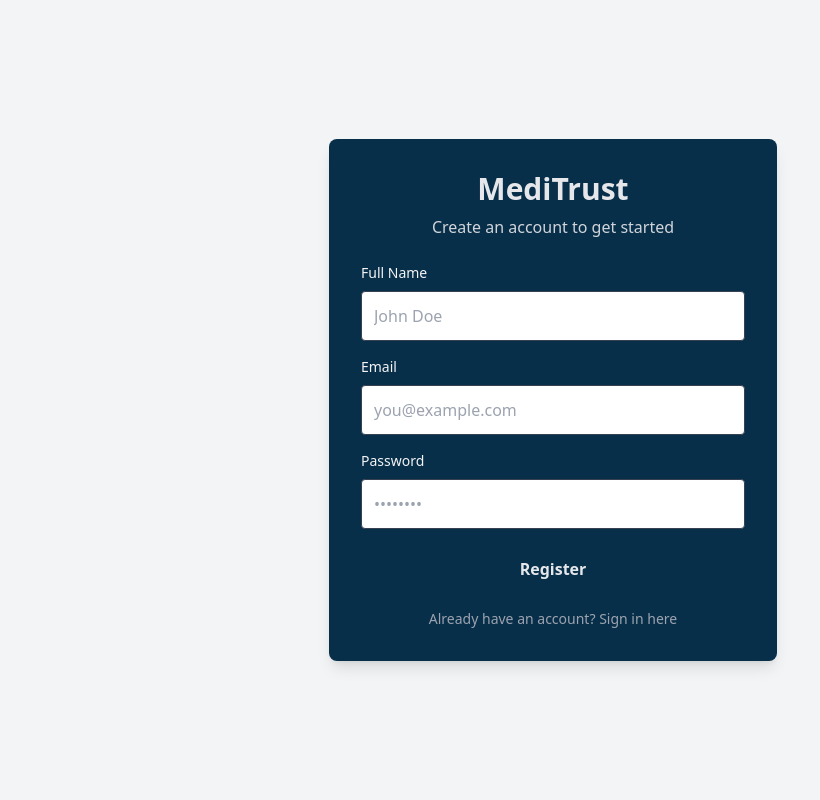
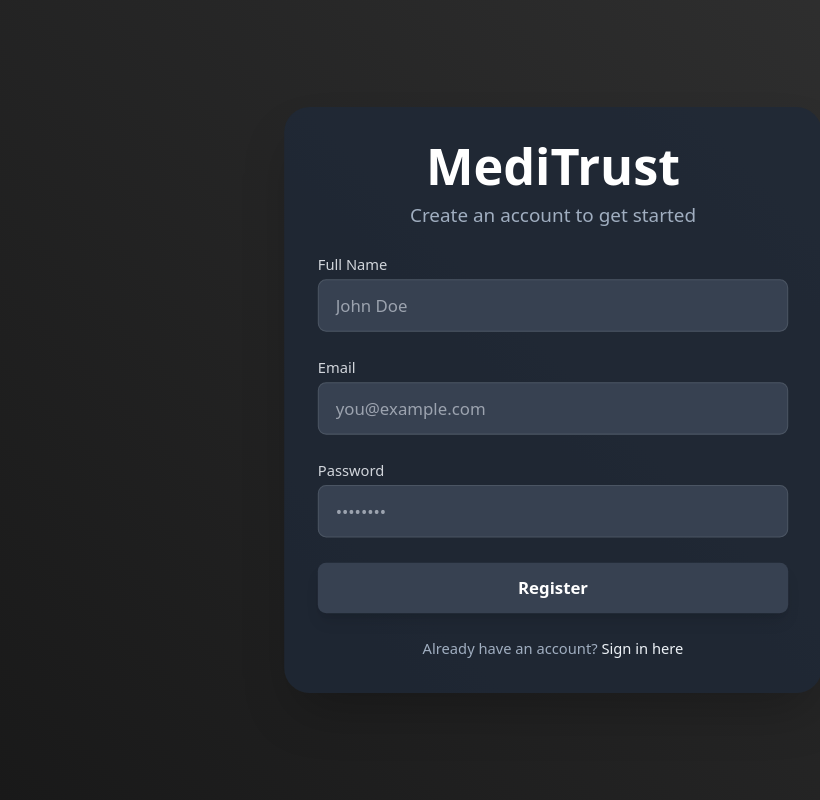
Before and after one commit to Rajeeva8369/yowl, a Vue app in the folder frontend/frontend/: page /Register in a window 1280 px wide. Shown: the whole page, without its empty margins (87-907 px from the left). Built offline with nearby package versions, Linux system fonts and the light colour scheme.

Commit message:
login-register update

```diff
--- a/frontend/frontend/src/components/Login.vue
+++ b/frontend/frontend/src/components/Login.vue
@@ -1,49 +1,53 @@
 <template>
-    <div class="flex min-h-screen">
-      <div class="w-full max-w-md m-auto bg-sky-950 rounded-lg shadow-lg p-8">
-        <div class="text-center mb-6">
-          <h1 class="text-3xl font-bold text-secondary  text-gray-200">MediTrust</h1>
-          <p class="text-gray-300 mt-2">Sign in to access the latest updates</p>
+  <div class="flex items-center justify-center min-h-screen bg-gradient-to-br from-black to-gray-900 p-4">
+    <div class="w-full max-w-lg bg-gray-800 bg-opacity-80 rounded-3xl shadow-2xl p-8 space-y-6 transform transition duration-500 ease-in-out scale-105 hover:scale-100">
+      <div class="text-center">
+        <h1 class="text-5xl font-extrabold text-white">MediTrust</h1>
+        <p class="text-gray-400 mt-2 text-lg">Sign in to stay updated</p>
       </div>
 
-        <form @submit.prevent="handleLogin">
-          <div class="mb-4">
-            <label for="email" class="block mb-2 text-sm text-gray-100">Email</label>
+      <form @submit.prevent="handleLogin" class="space-y-6">
+        <div>
+          <label for="email" class="block text-sm font-medium text-gray-300">Email</label>
+          <div class="relative">
             <input
               v-model="email"
               type="email"
               id="email"
               required
-              class="w-full p-3 rounded bg-white border border-gray-700 focus:ring-2 focus:ring-secondary outline-none"
+              class="w-full px-4 py-3 mt-1 text-gray-100 bg-gray-700 border border-gray-600 rounded-lg focus:ring-2 focus:ring-gray-500 focus:outline-none transition duration-300"
               placeholder="you@example.com"
             />
           </div>
+        </div>
 
-          <div class="mb-4">
-            <label for="password" class="block mb-2 text-sm text-gray-100">Password</label>
+        <div>
+          <label for="password" class="block text-sm font-medium text-gray-300">Password</label>
+          <div class="relative">
             <input
               v-model="password"
               type="password"
               id="password"
               required
-              class="w-full p-3 rounded bg-white border border-gray-700 focus:ring-2 focus:ring-secondary outline-none"
+              class="w-full px-4 py-3 mt-1 text-gray-100 bg-gray-700 border border-gray-600 rounded-lg focus:ring-2 focus:ring-gray-500 focus:outline-none transition duration-300"
               placeholder="••••••••"
             />
+          </div>
         </div>
 
         <button
           type="submit"
-            class="w-full bg-secondary py-3 rounded font-semibold hover:bg-gray-600 transition duration-300  text-gray-200"
+          class="w-full bg-gray-700 hover:bg-gray-600 text-white py-3 rounded-lg font-semibold transition duration-300 ease-in-out shadow-lg"
         >
           Login
         </button>
       </form>
 
-        <div class="text-center mt-4">
-            <p class="text-gray-400 text-sm">Don't have an account?
-  <router-link to="/register" class="text-secondary hover:underline">Register here</router-link>
+      <div class="text-center">
+        <p class="text-gray-400 text-sm">
+          Don't have an account?
+          <router-link to="/register" class="text-gray-500 font-medium hover:underline">Register here</router-link>
         </p>
-
       </div>
     </div>
   </div>
@@ -53,17 +57,17 @@
 export default {
   data() {
     return {
-        email: '',
-        password: '',
+      email: "",
+      password: "",
     };
   },
   methods: {
     handleLogin() {
       if (this.email && this.password) {
-          console.log('Logging in with:', this.email, this.password);
-          alert('Login successful');
+        console.log("Logging in with:", this.email, this.password);
+        alert("Login successful");
       } else {
-          alert('Please fill in all fields');
+        alert("Please fill in all fields");
       }
     },
   },
@@ -71,4 +75,41 @@
 </script>
 
 <style scoped>
+/* Custom animations */
+button {
+  transition: transform 0.2s ease-in-out, background-color 0.3s ease-in-out, box-shadow 0.3s ease;
+}
+
+button:hover {
+  transform: scale(1.05);
+  background-color: #4a5568; /* Dark grayish blue */
+  box-shadow: 0 4px 10px rgba(0, 0, 0, 0.4);
+}
+
+input {
+  transition: box-shadow 0.3s ease, background-color 0.3s ease;
+}
+
+input:focus {
+  box-shadow: 0 0 8px 2px rgba(66, 153, 225, 0.6); /* Soft focus effect */
+  background-color: #2d3748;
+}
+
+/* Add some background blur effect */
+.bg-gradient-to-br {
+  background-image: linear-gradient(45deg, rgba(0, 0, 0, 0.9), rgba(30, 30, 30, 0.9));
+}
+
+/* Enhance the text */
+.text-gray-400 {
+  color: #a0aec0 !important;
+}
+
+.text-gray-500 {
+  color: #edf2f7 !important;
+}
+
+.text-gray-600 {
+  color: #e2e8f0 !important;
+}
 </style>
--- a/frontend/frontend/src/components/Register.vue
+++ b/frontend/frontend/src/components/Register.vue
@@ -1,61 +1,67 @@
 <template>
-  <div class="flex min-h-screen">
-    <div class="w-full max-w-md m-auto bg-sky-950 rounded-lg shadow-lg p-8">
-      <div class="text-center mb-6">
-        <h1 class="text-3xl font-bold text-secondary text-gray-200">MediTrust</h1>
-        <p class="text-gray-300 mt-2">Create an account to get started</p>
+  <div class="flex items-center justify-center min-h-screen bg-gradient-to-br from-black to-gray-900 p-4">
+    <div class="w-full max-w-lg bg-gray-800 bg-opacity-80 rounded-3xl shadow-2xl p-8 space-y-6 transform transition duration-500 ease-in-out scale-105 hover:scale-100">
+      <div class="text-center">
+        <h1 class="text-5xl font-extrabold text-white">MediTrust</h1>
+        <p class="text-gray-400 mt-2 text-lg">Create an account to get started</p>
       </div>
 
-      <form @submit.prevent="handleRegister">
-        <div class="mb-4">
-          <label for="name" class="block mb-2 text-sm text-gray-100">Full Name</label>
+      <form @submit.prevent="handleRegister" class="space-y-6">
+        <div>
+          <label for="name" class="block text-sm font-medium text-gray-300">Full Name</label>
+          <div class="relative">
             <input
               v-model="name"
               type="text"
               id="name"
               required
-            class="w-full p-3 rounded bg-white border border-gray-700 focus:ring-2 focus:ring-secondary outline-none"
+              class="w-full px-4 py-3 mt-1 text-gray-100 bg-gray-700 border border-gray-600 rounded-lg focus:ring-2 focus:ring-gray-500 focus:outline-none transition duration-300"
               placeholder="John Doe"
             />
           </div>
+        </div>
 
-        <div class="mb-4">
-          <label for="email" class="block mb-2 text-sm text-gray-100">Email</label>
+        <div>
+          <label for="email" class="block text-sm font-medium text-gray-300">Email</label>
+          <div class="relative">
             <input
               v-model="email"
               type="email"
               id="email"
               required
-            class="w-full p-3 rounded bg-white border border-gray-700 focus:ring-2 focus:ring-secondary outline-none"
+              class="w-full px-4 py-3 mt-1 text-gray-100 bg-gray-700 border border-gray-600 rounded-lg focus:ring-2 focus:ring-gray-500 focus:outline-none transition duration-300"
               placeholder="you@example.com"
             />
           </div>
+        </div>
 
-        <div class="mb-4">
-          <label for="password" class="block mb-2 text-sm text-gray-100">Password</label>
+        <div>
+          <label for="password" class="block text-sm font-medium text-gray-300">Password</label>
+          <div class="relative">
             <input
               v-model="password"
               type="password"
               id="password"
               required
-            class="w-full p-3 rounded bg-white border border-gray-700 focus:ring-2 focus:ring-secondary outline-none"
+              class="w-full px-4 py-3 mt-1 text-gray-100 bg-gray-700 border border-gray-600 rounded-lg focus:ring-2 focus:ring-gray-500 focus:outline-none transition duration-300"
               placeholder="••••••••"
             />
+          </div>
         </div>
 
         <button
           type="submit"
-          class="w-full bg-secondary py-3 rounded font-semibold hover:bg-gray-600 transition duration-300 text-gray-200"
+          class="w-full bg-gray-700 hover:bg-gray-600 text-white py-3 rounded-lg font-semibold transition duration-300 ease-in-out shadow-lg"
         >
           Register
         </button>
       </form>
 
-      <div class="text-center mt-4">
-          <p class="text-gray-400 text-sm">Already have an account?
-<router-link to="/login" class="text-secondary hover:underline">Sign in here</router-link>
+      <div class="text-center">
+        <p class="text-gray-400 text-sm">
+          Already have an account?
+          <router-link to="/login" class="text-gray-500 font-medium hover:underline">Sign in here</router-link>
         </p>
-
       </div>
     </div>
   </div>
@@ -65,22 +71,60 @@
 export default {
   data() {
     return {
-      name: '',
-      email: '',
-      password: '',
+      name: "",
+      email: "",
+      password: "",
     };
   },
   methods: {
     handleRegister() {
       if (this.name && this.email && this.password) {
-        console.log('Registering with:', this.name, this.email, this.password);
-        alert('Registration successful');
+        console.log("Registering with:", this.name, this.email, this.password);
+        alert("Registration successful");
       } else {
-        alert('Please fill in all fields');
+        alert("Please fill in all fields");
       }
     },
   },
 };
 </script>
 
-<style scoped></style>
+<style scoped>
+/* Custom animations */
+button {
+  transition: transform 0.2s ease-in-out, background-color 0.3s ease-in-out, box-shadow 0.3s ease;
+}
+
+button:hover {
+  transform: scale(1.05);
+  background-color: #4a5568; /* Dark grayish blue */
+  box-shadow: 0 4px 10px rgba(0, 0, 0, 0.4);
+}
+
+input {
+  transition: box-shadow 0.3s ease, background-color 0.3s ease;
+}
+
+input:focus {
+  box-shadow: 0 0 8px 2px rgba(66, 153, 225, 0.6); /* Soft focus effect */
+  background-color: #2d3748;
+}
+
+/* Add some background blur effect */
+.bg-gradient-to-br {
+  background-image: linear-gradient(45deg, rgba(0, 0, 0, 0.9), rgba(30, 30, 30, 0.9));
+}
+
+/* Enhance the text */
+.text-gray-400 {
+  color: #a0aec0 !important;
+}
+
+.text-gray-500 {
+  color: #edf2f7 !important;
+}
+
+.text-gray-600 {
+  color: #e2e8f0 !important;
+}
+</style>
```
Also changed, not shown: frontend/frontend/src/components/HomePage.vue (+51 -40 lines). Lines whose indentation alone changed are shown as unchanged.
